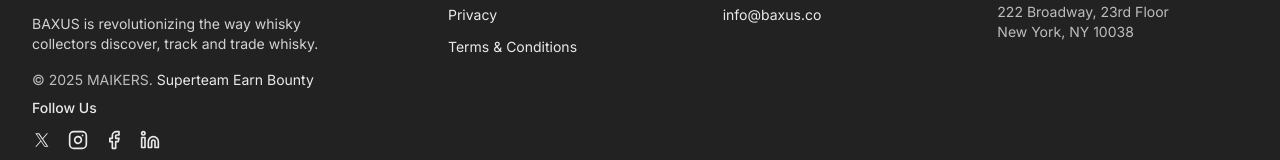
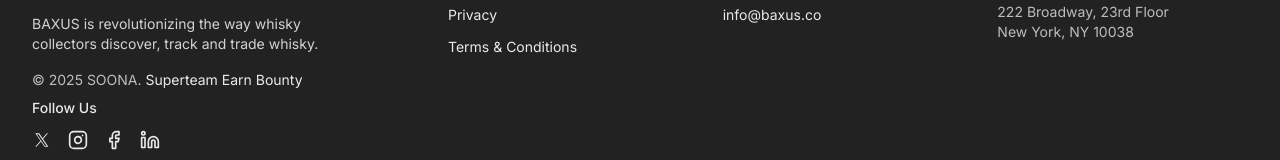
Before and after one commit to chainsona/baxus-ai-agent-bob-ui, a Next.js app: page / in a window 1280 px wide. Shown: the part 1507-1667 px from the top of the page. Built offline with nearby package versions, Linux system fonts and the light colour scheme; no server answers.

Commit message:
refactor: copyright soona

```diff
--- a/src/components/site-footer.tsx
+++ b/src/components/site-footer.tsx
@@ -18,7 +18,7 @@ export default function SiteFooter() {
             </p>
             <div className="flex flex-col space-y-2">
               <p className="text-sm text-white/70">
-                &copy; 2025 MAIKERS.{' '}
+                &copy; 2025 SOONA.{' '}
                 <Link
                   href="https://earn.superteam.fun/listing/ai-agent-BOB/?utm_source=maikers&utm_medium=footer&utm_campaign=superteamearn_bounty_baxus_aiagentbob"
                   className="text-sm text-white/70 hover:text-primary transition-colors"
```
